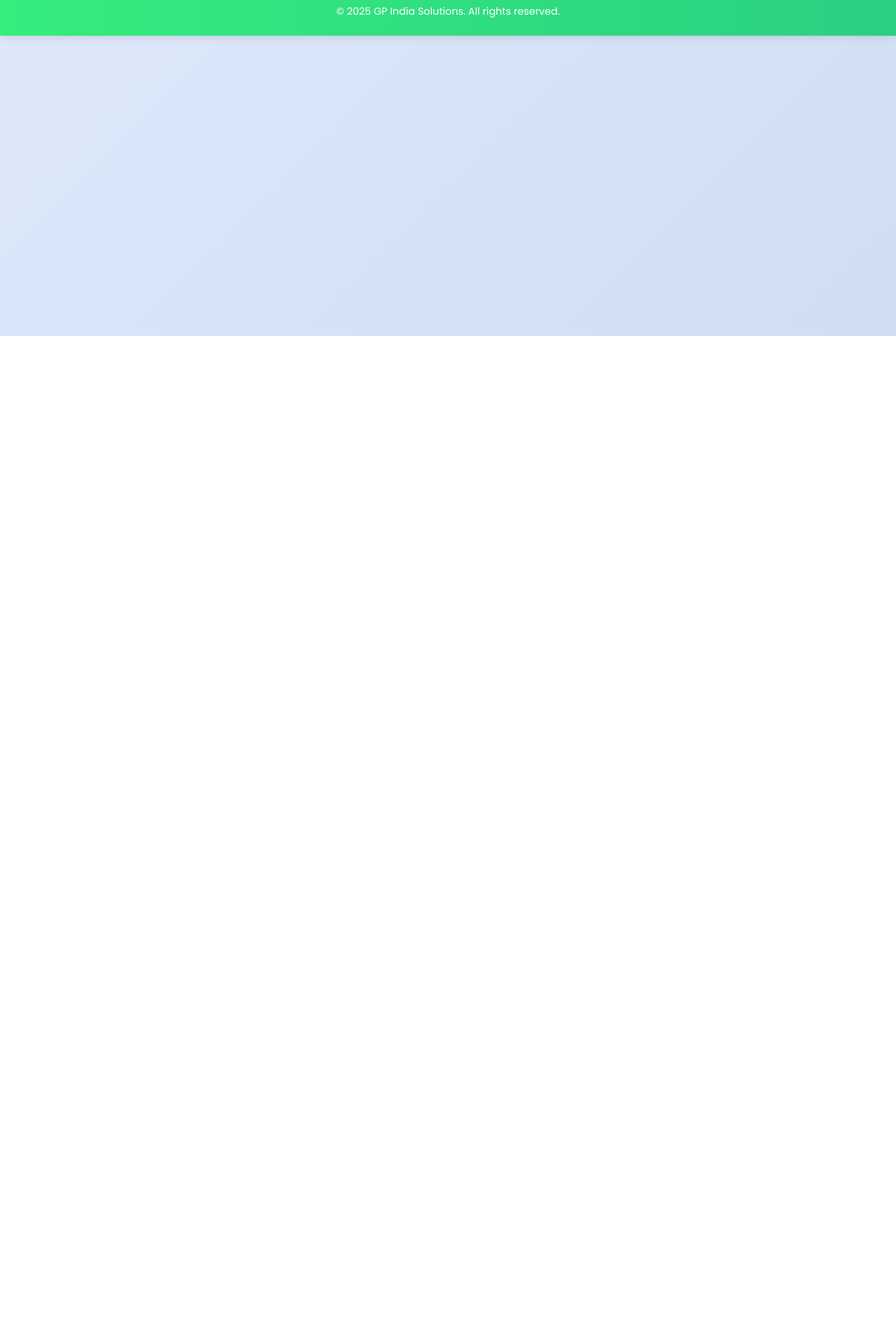
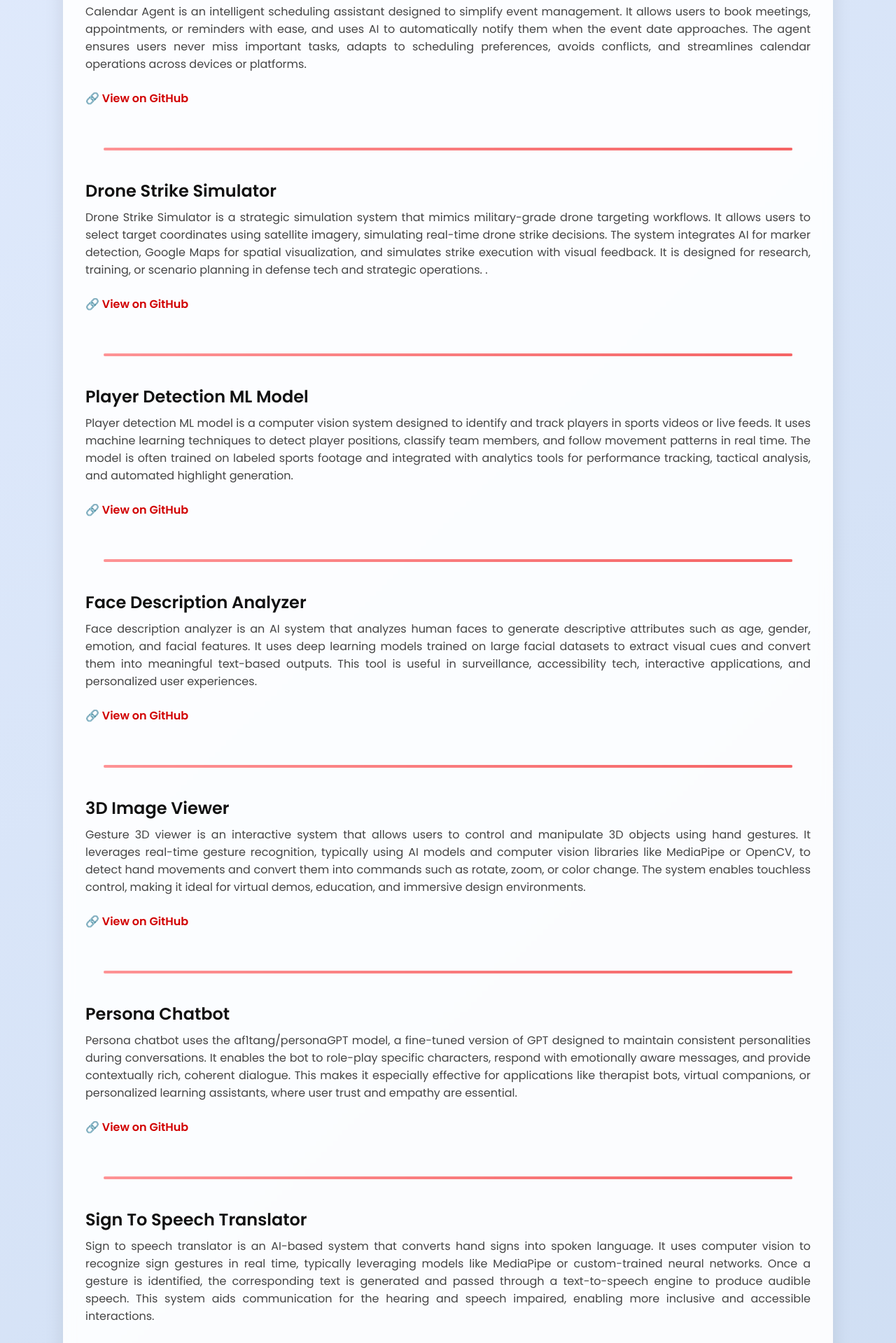
Before and after one commit to Gaganharikiranmarella/gp-ind-sol, a React (Vite) app: page /projects in a window 1280 px wide. Shown: the part 320-2239 px from the top of the page at 70% size. Before the commit the page ends 800 px from the top, so only its background shows below. Built offline with nearby package versions, Linux system fonts and the light colour scheme.

Commit message:
modified projects.jsx full

```diff
--- /dev/null
+++ b/src/pages/Projects.css
@@ -0,0 +1,94 @@
+.projects-container {
+  max-width: 1100px;
+  margin: 4rem auto;
+  padding: 2rem;
+  background: rgba(255, 255, 255, 0.9);
+  backdrop-filter: blur(8px);
+  border-radius: 20px;
+  box-shadow: 0 10px 28px rgba(0, 0, 0, 0.1);
+  animation: fadeIn 1s ease;
+}
+
+.projects-container h1 {
+  text-align: center;
+  font-size: 2.2rem;
+  margin-bottom: 3rem;
+  color: #222;
+}
+
+.project-card {
+  display: flex;
+  align-items: center;
+  justify-content: space-between;
+  gap: 2rem;
+  flex-wrap: wrap;
+  margin-bottom: 2rem;
+}
+
+.project-text {
+  flex: 1;
+  text-align: justify;
+}
+
+.project-text h2 {
+  font-size: 1.5rem;
+  margin-bottom: 0.5rem;
+  color: #111;
+}
+
+.project-text p {
+  margin-bottom: 1rem;
+  font-size: 1rem;
+  color: #444;
+}
+
+/* GitHub Link Styling */
+.project-text a {
+  display: inline-block;
+  margin-top: 0.5rem;
+  color: #d10000;
+  font-weight: 600;
+  text-decoration: none;
+  border-bottom: 2px solid transparent;
+  transition: all 0.2s ease-in-out;
+}
+
+.project-text a:hover {
+  border-bottom: 2px solid #d10000;
+  transform: scale(1.03);
+}
+
+/* Image styling */
+.project-image {
+  flex: 1;
+  display: flex;
+  justify-content: center;
+}
+
+.project-image img {
+  max-width: 100%;
+  border-radius: 12px;
+  box-shadow: 0 6px 20px rgba(0, 0, 0, 0.08);
+}
+
+/* Red animated divider */
+.red-divider {
+  height: 4px;
+  width: 100%;
+  background: linear-gradient(to right, #ff4e50, #f00000);
+  margin: 2.5rem 0;
+  border-radius: 2px;
+  animation: pulseLine 2s infinite ease-in-out;
+}
+
+@keyframes pulseLine {
+  0% { opacity: 0.6; transform: scaleX(0.95); }
+  50% { opacity: 1; transform: scaleX(1); }
+  100% { opacity: 0.6; transform: scaleX(0.95); }
+}
+
+/* Entry fade animation */
+@keyframes fadeIn {
+  from { opacity: 0; transform: translateY(30px); }
+  to   { opacity: 1; transform: translateY(0); }
+}
--- a/src/pages/Projects.jsx
+++ b/src/pages/Projects.jsx
@@ -1,8 +1,200 @@
-const Projects = () => (
-  <main style={{ padding: '2rem' }}>
-    <h1>Our Projects</h1>
-    <p>Explore our portfolio of successfully delivered solutions.</p>
-  </main>
-);
+import React from "react";
+import "./Projects.css";
+
+const Projects = () => {
+  return (
+    <main className="projects-container">
+      <h1>Our Projects</h1>
+
+      {/* Project 1 */}
+      <div className="project-card">
+        <div className="project-text">
+          <h2>Calendar Agent</h2>
+          <p>
+            Calendar Agent is an intelligent scheduling assistant designed to
+            simplify event management. It allows users to book meetings,
+            appointments, or reminders with ease, and uses AI to automatically
+            notify them when the event date approaches. The agent ensures users
+            never miss important tasks, adapts to scheduling preferences, avoids
+            conflicts, and streamlines calendar operations across devices or
+            platforms.
+          </p>
+          <p>
+            <a
+              href="https://github.com/Gaganharikiranmarella/Gaganharikiranmarella.ai/tree/main/calendar_agent"
+              target="_blank"
+              rel="noopener noreferrer"
+            >
+              🔗 View on GitHub
+            </a>
+          </p>
+        </div>
+      </div>
+
+      <div className="red-divider"></div>
+
+      {/* Project 2 */}
+      <div className="project-card">
+        <div className="project-text">
+          <h2>Drone Strike Simulator</h2>
+          <p>
+            Drone Strike Simulator is a strategic simulation system that mimics
+            military-grade drone targeting workflows. It allows users to select
+            target coordinates using satellite imagery, simulating real-time
+            drone strike decisions. The system integrates AI for marker
+            detection, Google Maps for spatial visualization, and simulates
+            strike execution with visual feedback. It is designed for research,
+            training, or scenario planning in defense tech and strategic
+            operations. .
+          </p>
+          <p>
+            <a
+              href="https://github.com/Gaganharikiranmarella/Gaganharikiranmarella.ai/tree/main/drone_strike_sim"
+              target="_blank"
+              rel="noopener noreferrer"
+            >
+              🔗 View on GitHub
+            </a>
+          </p>
+        </div>
+      </div>
+
+      <div className="red-divider"></div>
+
+      {/* Project 3: Calendar Agent */}
+      <div className="project-card">
+        <div className="project-text">
+          <h2>Player Detection ML Model</h2>
+          <p>
+            Player detection ML model is a computer vision system designed to
+            identify and track players in sports videos or live feeds. It uses
+            machine learning techniques to detect player positions, classify
+            team members, and follow movement patterns in real time. The model
+            is often trained on labeled sports footage and integrated with
+            analytics tools for performance tracking, tactical analysis, and
+            automated highlight generation.
+          </p>
+          <p>
+            <a
+              href="https://github.com/Gaganharikiranmarella/Gaganharikiranmarella.ai/tree/main/player_detection_model"
+              target="_blank"
+              rel="noopener noreferrer"
+            >
+              🔗 View on GitHub
+            </a>
+          </p>
+        </div>
+      </div>
+
+      <div className="red-divider"></div>
+
+      <div className="project-card">
+        <div className="project-text">
+          <h2>Face Description Analyzer</h2>
+          <p>
+            Face description analyzer is an AI system that analyzes human faces
+            to generate descriptive attributes such as age, gender, emotion, and
+            facial features. It uses deep learning models trained on large
+            facial datasets to extract visual cues and convert them into
+            meaningful text-based outputs. This tool is useful in surveillance,
+            accessibility tech, interactive applications, and personalized user
+            experiences.
+          </p>
+          <p>
+            <a
+              href="https://github.com/Gaganharikiranmarella/Gaganharikiranmarella.ai/tree/main/face_description_analyser"
+              target="_blank"
+              rel="noopener noreferrer"
+            >
+              🔗 View on GitHub
+            </a>
+          </p>
+        </div>
+      </div>
+
+      <div className="red-divider"></div>
+
+      <div className="project-card">
+        <div className="project-text">
+          <h2>3D Image Viewer</h2>
+          <p>
+            Gesture 3D viewer is an interactive system that allows users to
+            control and manipulate 3D objects using hand gestures. It leverages
+            real-time gesture recognition, typically using AI models and
+            computer vision libraries like MediaPipe or OpenCV, to detect hand
+            movements and convert them into commands such as rotate, zoom, or
+            color change. The system enables touchless control, making it ideal
+            for virtual demos, education, and immersive design environments.
+          </p>
+          <p>
+            <a
+              href="https://github.com/Gaganharikiranmarella/Gaganharikiranmarella.ai/tree/main/gesture_3d_viewer"
+              target="_blank"
+              rel="noopener noreferrer"
+            >
+              🔗 View on GitHub
+            </a>
+          </p>
+        </div>
+      </div>
+
+      <div className="red-divider"></div>
+
+      <div className="project-card">
+        <div className="project-text">
+          <h2>Persona Chatbot</h2>
+          <p>
+            Persona chatbot uses the af1tang/personaGPT model, a fine-tuned
+            version of GPT designed to maintain consistent personalities during
+            conversations. It enables the bot to role-play specific characters,
+            respond with emotionally aware messages, and provide contextually
+            rich, coherent dialogue. This makes it especially effective for
+            applications like therapist bots, virtual companions, or
+            personalized learning assistants, where user trust and empathy are
+            essential.
+          </p>
+          <p>
+            <a
+              href="https://github.com/Gaganharikiranmarella/Gaganharikiranmarella.ai/tree/main/persona_chatbot"
+              target="_blank"
+              rel="noopener noreferrer"
+            >
+              🔗 View on GitHub
+            </a>
+          </p>
+        </div>
+      </div>
+
+      <div className="red-divider"></div>
+
+      <div className="project-card">
+        <div className="project-text">
+          <h2>Sign To Speech Translator</h2>
+          <p>
+            Sign to speech translator is an AI-based system that converts hand
+            signs into spoken language. It uses computer vision to recognize
+            sign gestures in real time, typically leveraging models like
+            MediaPipe or custom-trained neural networks. Once a gesture is
+            identified, the corresponding text is generated and passed through a
+            text-to-speech engine to produce audible speech. This system aids
+            communication for the hearing and speech impaired, enabling more
+            inclusive and accessible interactions.
+          </p>
+          <p>
+            <a
+              href="https://github.com/Gaganharikiranmarella/Gaganharikiranmarella.ai/tree/main/sign_to_speech_translator"
+              target="_blank"
+              rel="noopener noreferrer"
+            >
+              🔗 View on GitHub
+            </a>
+          </p>
+        </div>
+      </div>
+
+      <div className="red-divider"></div>
+    </main>
+  );
+};
 
 export default Projects;
```
